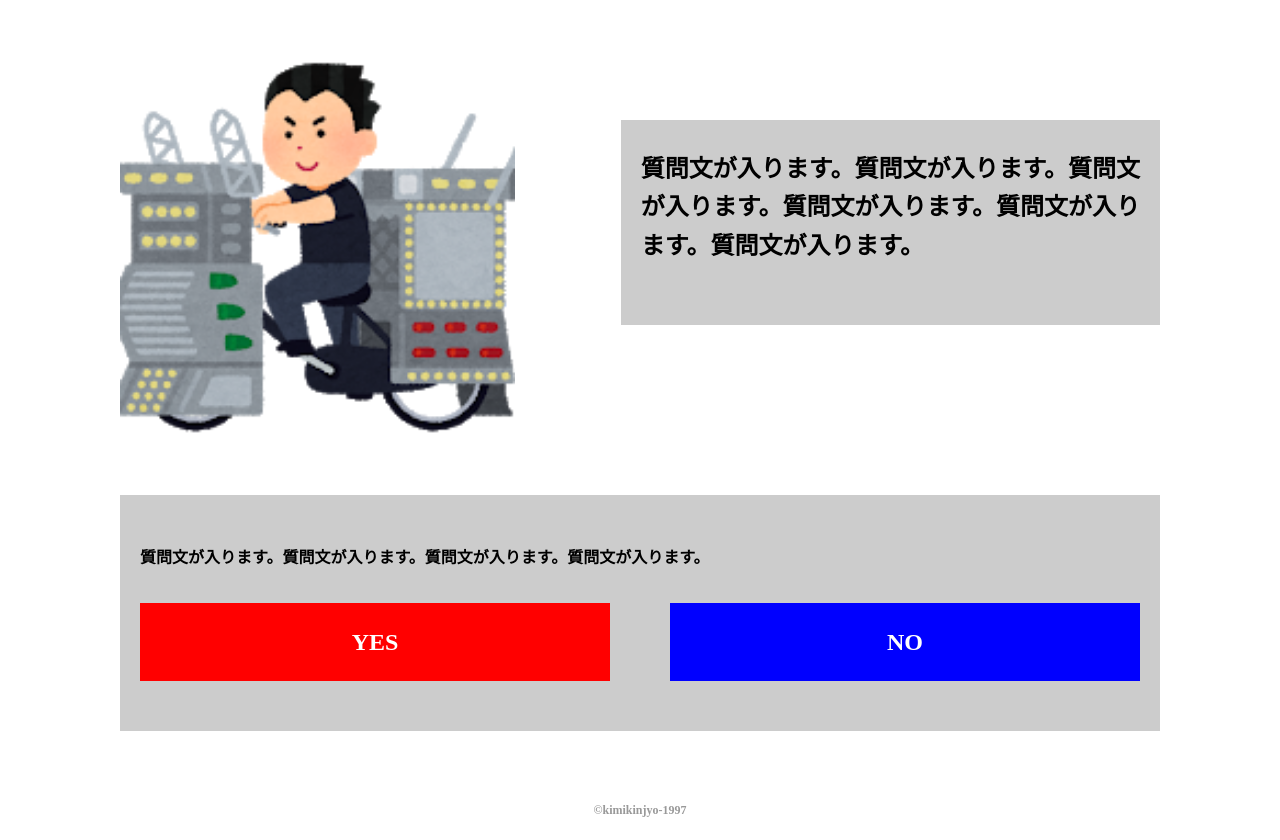
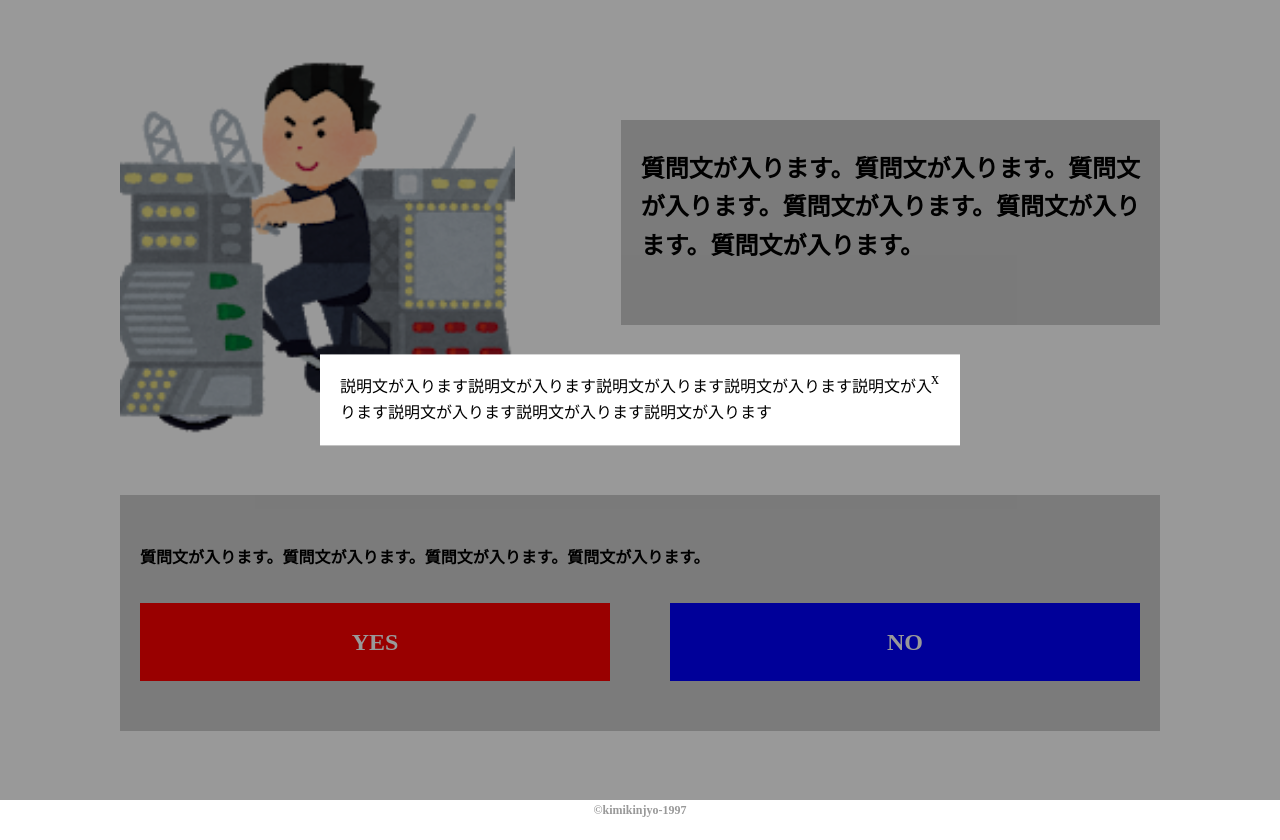
Before and after one commit to kimikinjyo/movie-sindan, a plain HTML site: page public_html/index.html in a window 1280 px wide. Drawn offline with Linux system fonts and the light colour scheme.

Commit message:
[add] モーダル作成(中のコンテンツは仮)

```diff
--- a/public_html/css/style.css
+++ b/public_html/css/style.css
@@ -158,3 +158,53 @@ img {
     margin-top: 30px;
   }
 }
+
+/* ------------------------------
+  modal
+------------------------------*/
+.modal {
+  width: 100%;
+  height: 100%;
+  position: fixed;
+  top: 0;
+  left: 0;
+  z-index: 999;
+  opacity: 0;
+  transition: .2s;
+}
+
+.modal.is-show {
+  opacity: 1;
+}
+
+.modal__inner {
+  padding: 20px;
+  font-size: 1.6rem;
+  position: absolute;
+  top: 50%;
+  left: 50%;
+  transform: translate(-50%, -50%);
+  background: #fff;
+  z-index: 2;
+}
+
+.modal__close-button {
+  position: absolute;
+  right: 0;
+  top: 0;
+  width: 50px;
+  height: 50px;
+  line-height: 50px;
+  text-align: center;
+  cursor: pointer;
+}
+
+.modal__overlay {
+  width: 100%;
+  height: 100%;
+  position: absolute;
+  top: 0;
+  left: 0;
+  background: rgba(0, 0, 0, .4);
+  z-index: 1;
+}
--- a/public_html/index.html
+++ b/public_html/index.html
@@ -36,6 +36,14 @@
     </div>
   </div>
 
+  <div class="modal" id="js-modal">
+    <div class="modal__inner">
+      <div class="modal__close-button" id="js-closeButton">x</div>
+      <p>説明文が入ります説明文が入ります説明文が入ります説明文が入ります説明文が入ります説明文が入ります説明文が入ります説明文が入ります</p>
+    </div>
+    <div class="modal__overlay" id="js-overlay"></div>
+  </div>
+
   <script src="js/script.js"></script>
 </body>
 </html>
--- a/public_html/js/script.js
+++ b/public_html/js/script.js
@@ -0,0 +1,21 @@
+/* ------------------------------
+  modal アクセス時
+------------------------------*/
+window.onload = function() {
+  var modal = document.getElementById('js-modal');
+  if(!modal) return;
+  modal.classList.add('is-show');
+
+  var closeButton = document.getElementById('js-closeButton');
+  var closeOverlay = document.getElementById('js-overlay');
+
+  closeModal(closeButton);
+  closeModal(closeOverlay);
+
+  function closeModal(elem) {
+    if(!elem) return;
+    elem.addEventListener('click', function() {
+      modal.classList.remove('is-show');
+    })
+  }
+}
```
